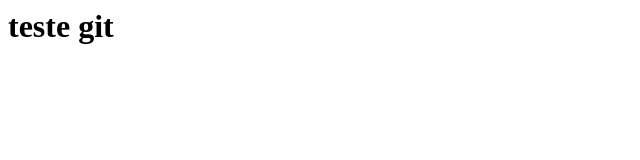
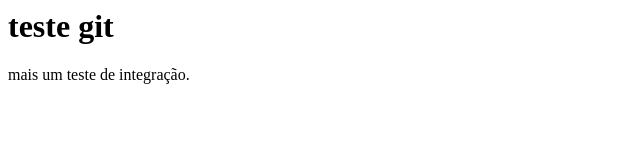
Before and after one commit to douglasacademy7/appfutiba, a plain HTML site: page index.html in a window 1280 px wide. Shown: the whole page, without its empty margins (0-640 px from the left). Drawn offline with Linux system fonts and the light colour scheme.

Commit message:
mais um teste

```diff
--- a/index.html
+++ b/index.html
@@ -6,5 +6,6 @@
     <h1>
         teste git
     </h1>
+    <a>mais um teste de integração.</a>
 </body>
 </html>
```
